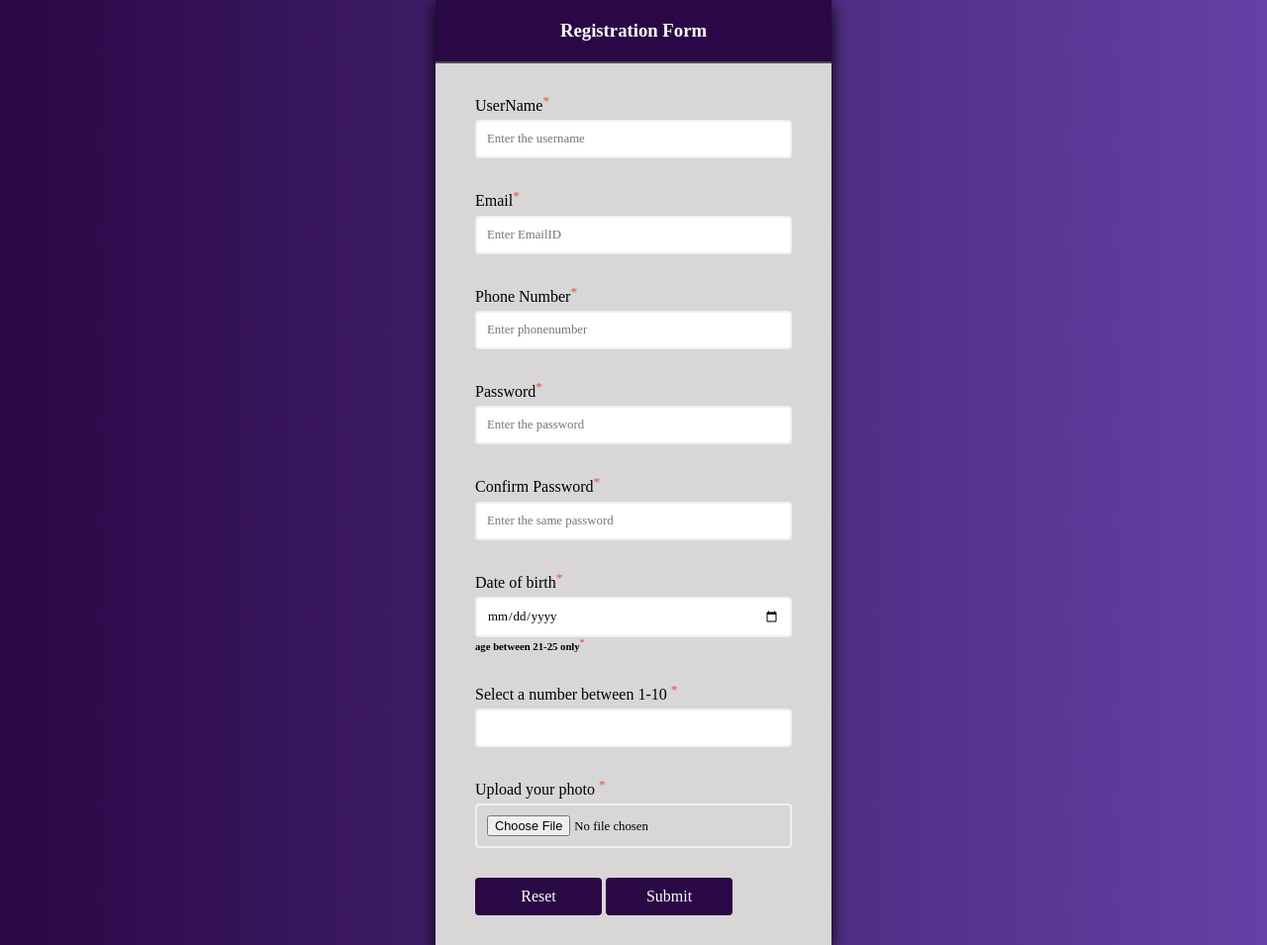
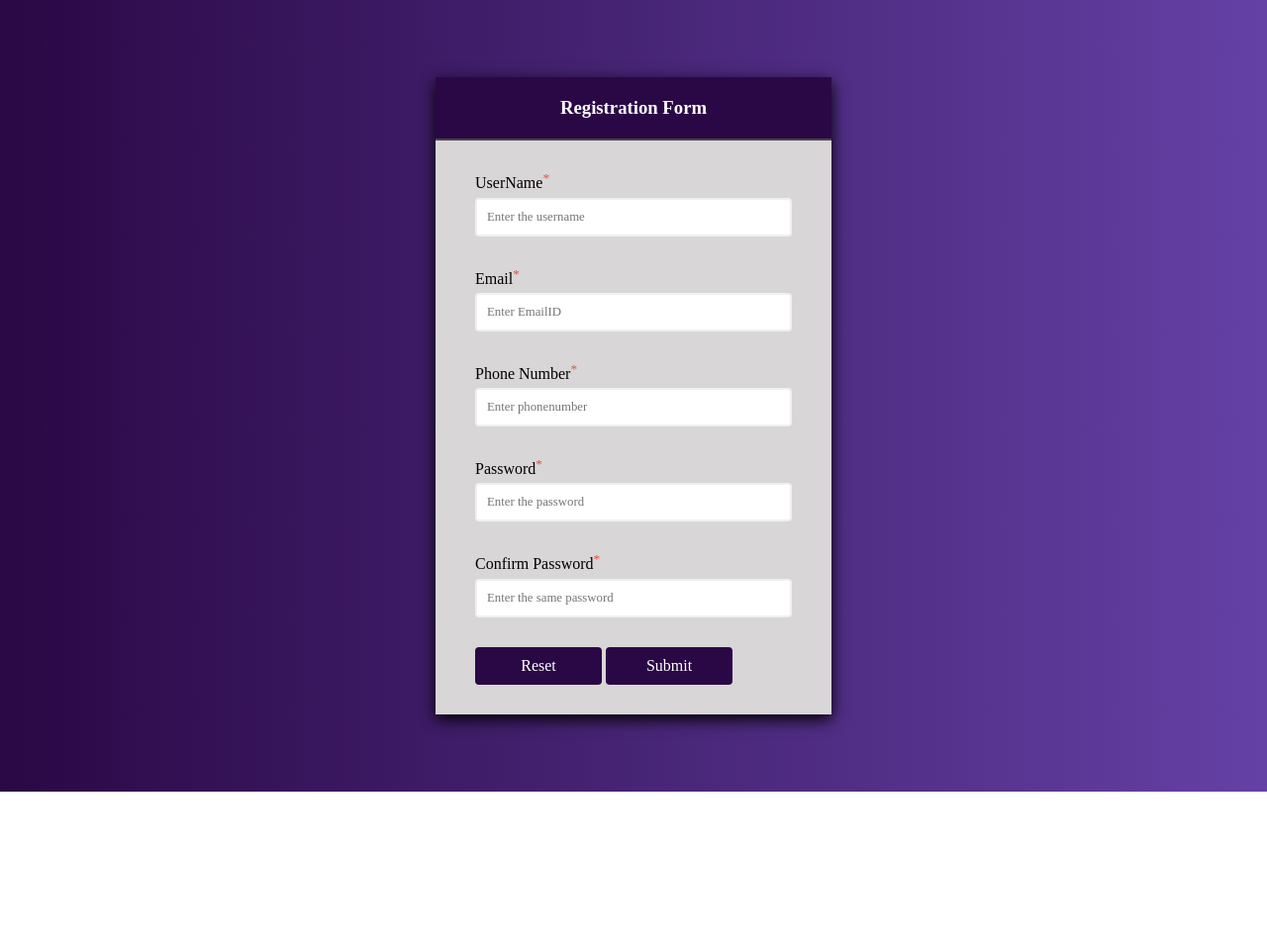
Before and after one commit to Bhadraraj/formvalidation, a plain HTML site: page index.html in a window 1280 px wide. Shown: the whole page at 99% size. After the commit the page ends 800 px from the top, so only its background shows below. Drawn offline with nearby package versions, Linux system fonts and the light colour scheme.

Commit message:
Update index.html

```diff
--- a/index.html
+++ b/index.html
@@ -53,23 +53,7 @@
                 <i class="ion-android-alert"></i>
                 <span></span>
             </div>
-            <div class="form-group">
-                <label for="">Date of birth<sup>*</sup></label>
-                <input type="date" id="date" name="dob" min="1997-01-01" max="2001-12-31">
-                <h6> age between 21-25 only<sup>*</sup></h6>
-                <i class="ion-ios-checkmark"></i>
-                <i class="ion-android-alert"></i>
-                <span></span>
-            </div>
-            <div class="form-group">
-                <label for="state">Select a number between 1-10 <sup>*</sup></label>
-                <input type="number" min="1" max="10" id="selectNumber" name="selectNumber" min="1" max="10">
-            </div>
-            <div class="form-group">
-                <label for="">Upload your photo <sup>*</sup></label>
-                <input type="file" accept="image/*" id="uploadfile" name="uploadfile">
-                <span></span>
-            </div>
+
             <input type="reset" id='reset' value="Reset">
             <button id='submit'>Submit</button>
         </form>
```
